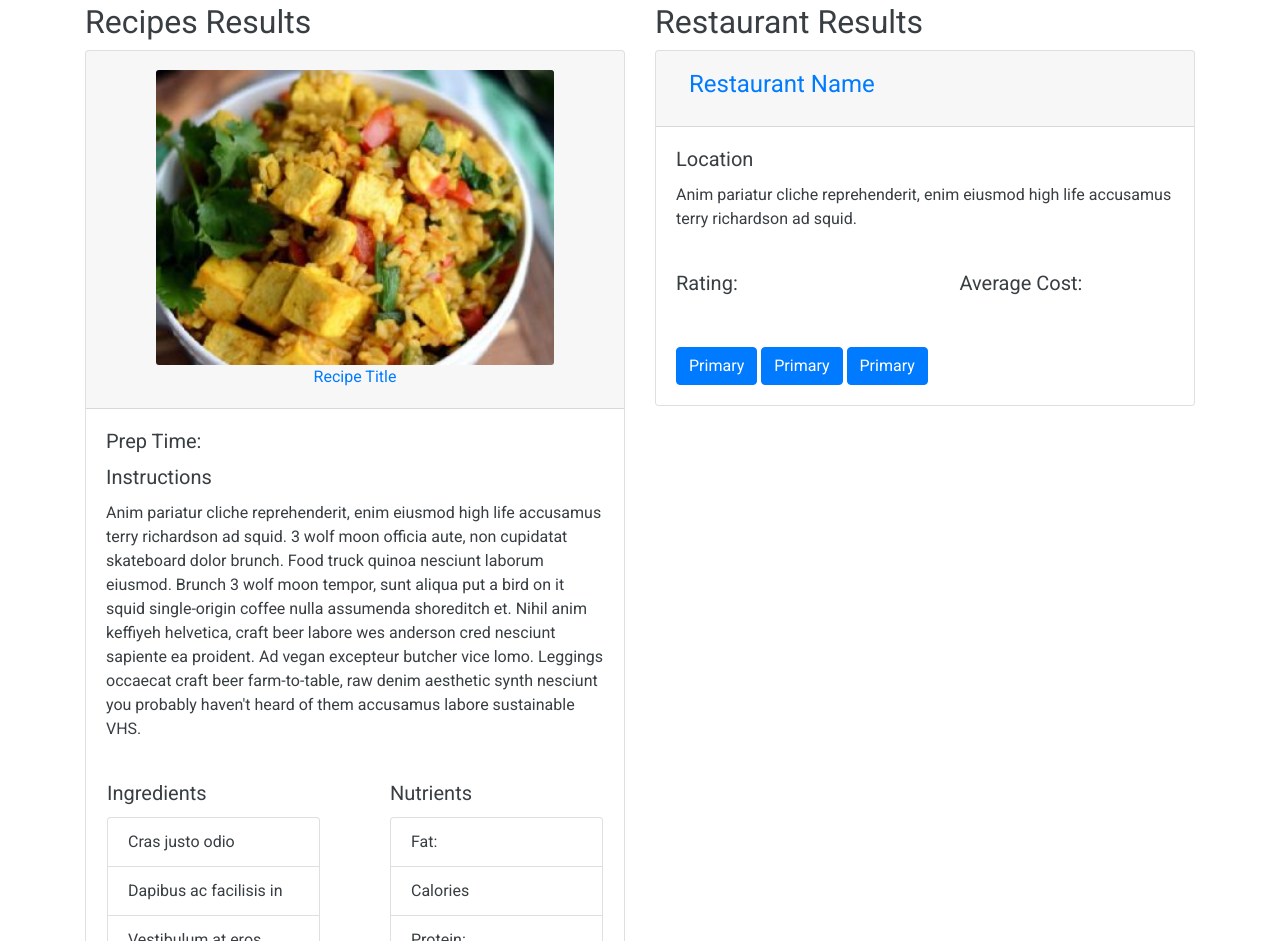
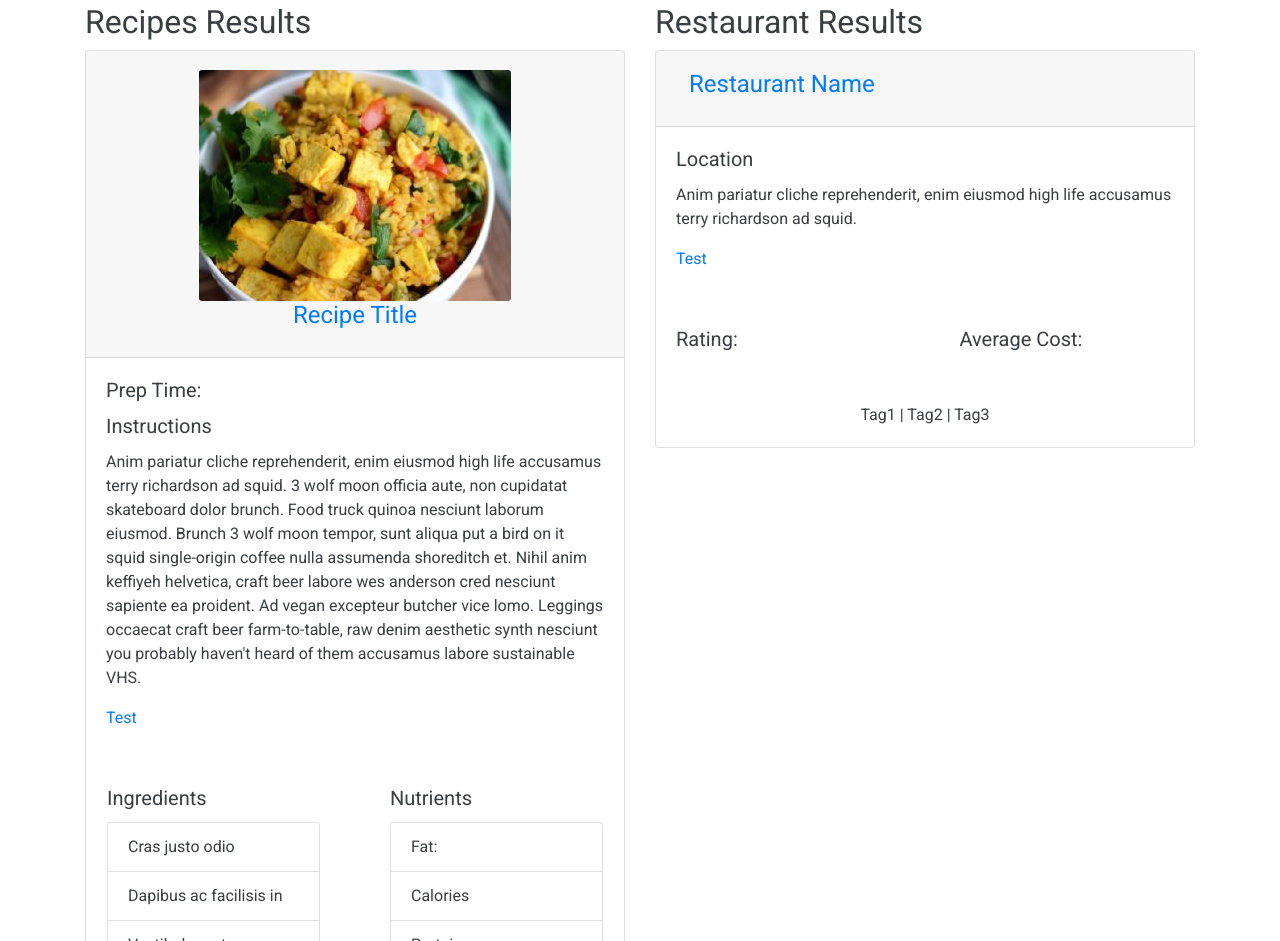
Before and after one commit to amandat85/eat-wise, a website: page index.html in a window 1280 px wide. Shown: the part 1496-2437 px from the top of the page. Drawn offline with nearby package versions, Linux system fonts and the light colour scheme.

Commit message:
Added links

```diff
--- a/index.html
+++ b/index.html
@@ -379,7 +379,7 @@
                                             aria-expanded="true" aria-controls="collapseOne"><img
                                                 class="card-img ml-auto" src="assets/images/699591-312x231.jpg"
                                                 alt="Card image cap">
-                                            Recipe Title
+                                            <h4>Recipe Title</h4>
                                         </button>
                                     </h5>
                                 </div>
@@ -408,6 +408,7 @@
                                             them accusamus
                                             labore sustainable VHS.
                                         </p>
+                                        <p><a href="#">Test</a></p>
                                     </div>
                                     <!--Ingredients-->
                                     <div class="card-deck">
@@ -465,6 +466,7 @@
                                 Anim pariatur cliche reprehenderit, enim eiusmod high life accusamus terry
                                 richardson ad squid.
                             </p>
+                            <p><a href="#">Test</a></p>
                         </div>
                         <div class="card-deck">
                             <!--Rating-->
@@ -484,9 +486,10 @@
                             <!--Tags-->
                             <div class="card-body">
                                 <!--Spacing-->
+                                <p class="card-text text-center">Tag1 | Tag2 | Tag3</p>
+                                <!-- <button type="button" class="btn btn-primary">Primary</button>
                                 <button type="button" class="btn btn-primary">Primary</button>
-                                <button type="button" class="btn btn-primary">Primary</button>
-                                <button type="button" class="btn btn-primary">Primary</button>
+                                <button type="button" class="btn btn-primary">Primary</button> -->
                             </div>
                         </div>
                     </div>
```
